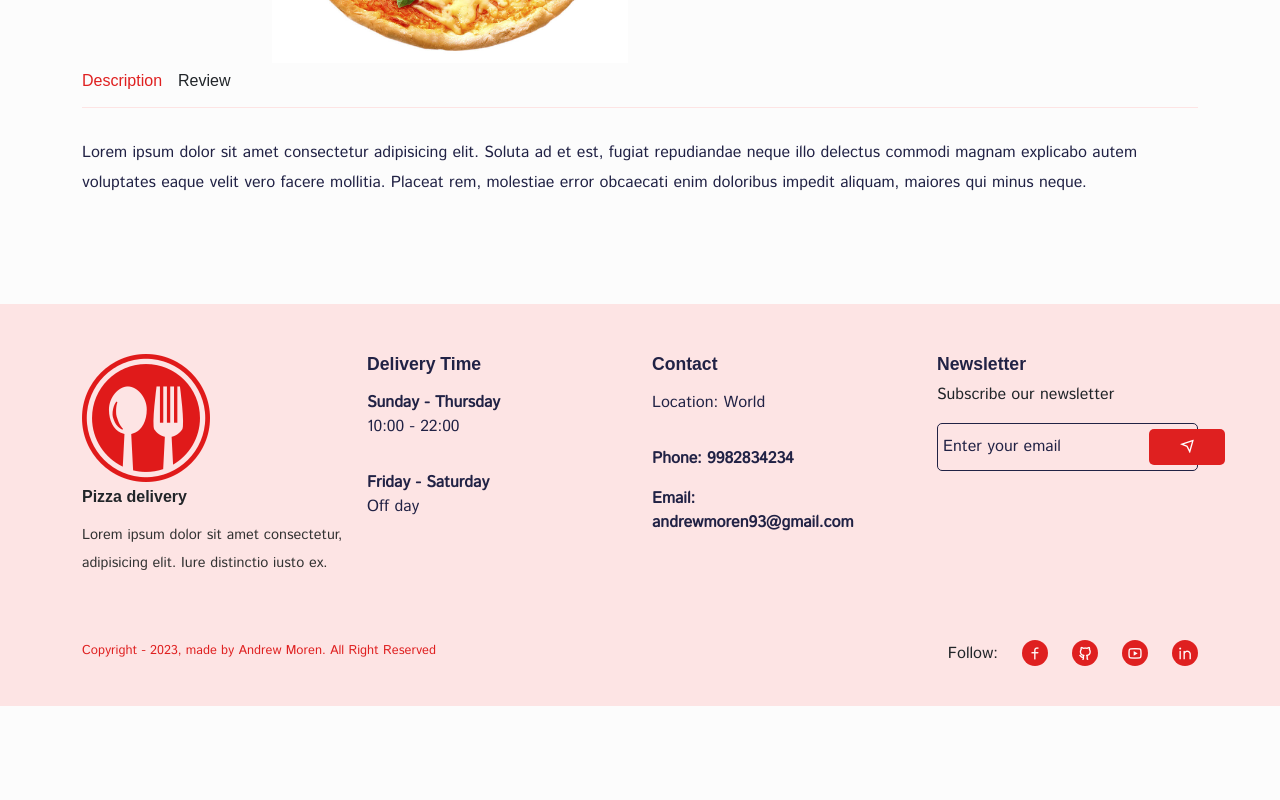
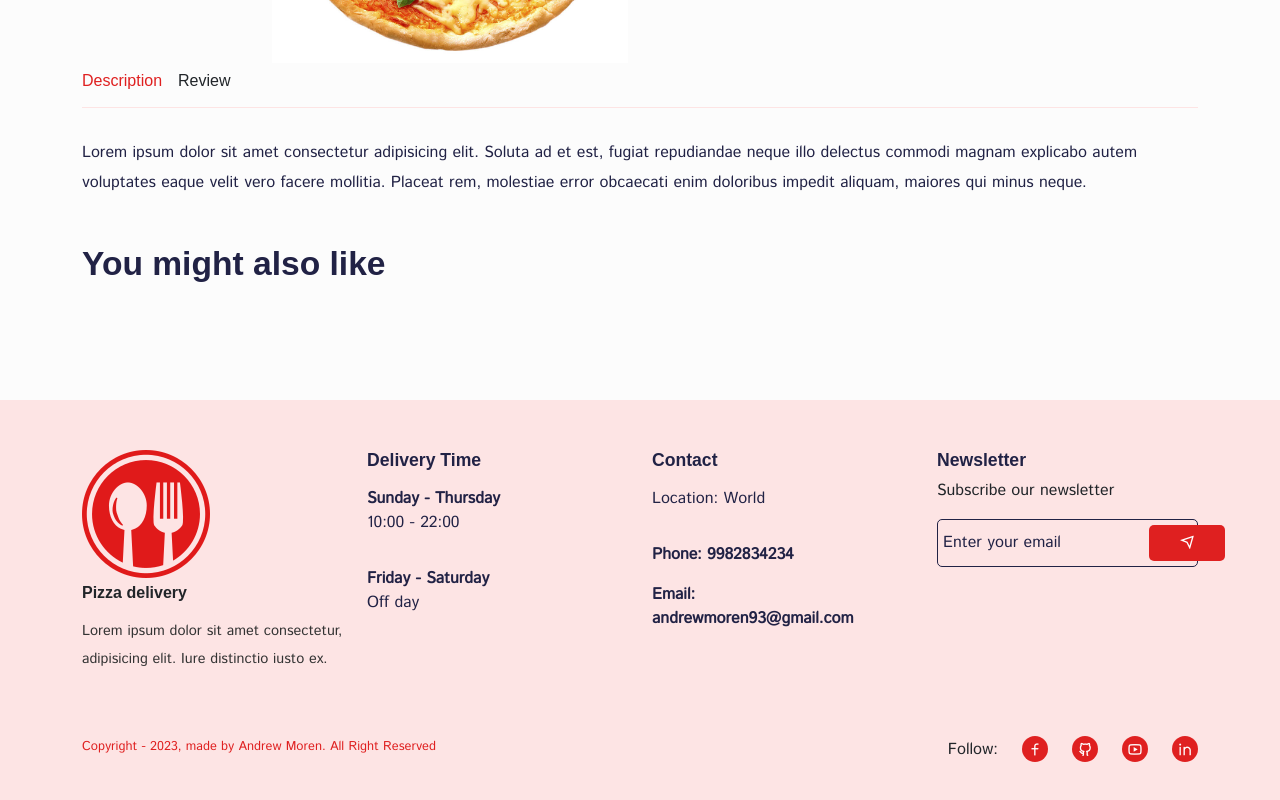
Before and after one commit to Andrewmoren/e_commerce_pizza, a React (Create React App) app: page /foods/02 in a window 1280 px wide. Shown: the part 661-1461 px from the top of the page. Before the commit the page ends 1367 px from the top, so only its background shows below. Built offline with nearby package versions, Linux system fonts and the light colour scheme; a web font is replaced by a local one.

Commit message:
add relatedProduct

```diff
--- a/src/pages/FoodDetails.jsx
+++ b/src/pages/FoodDetails.jsx
@@ -6,7 +6,9 @@ import Helmet from "../components/Helmet/Helmet";
 import CommonSection from "../components/UI/common-section/CommonSection";
 import { Container, Row, Col } from "reactstrap";
 
-import productImg from "../assets/images/product_01.1.jpg";
+// import productImg from "../assets/images/product_01.1.jpg";
+
+import ProductCard from "../components/UI/product-card/ProductCard";
 
 import "../styles/product-details.css";
 
@@ -18,6 +20,8 @@ const FoodDetails = () => {
   const product = products.find((prod) => prod.id === id);
   const [previewImg, setPreviewImg] = useState(product.image01);
   const { title, price, category, desc } = product;
+
+  const relatedProduct = products.filter((item) => category === item.category);
 
   return (
     <Helmet title="Product-details">
@@ -144,6 +148,10 @@ const FoodDetails = () => {
                 </div>
               )}
             </Col>
+
+            <Col lg="12" className="mb-5">
+              <h2>You might also like</h2>
+            </Col>
           </Row>
         </Container>
       </section>
```
